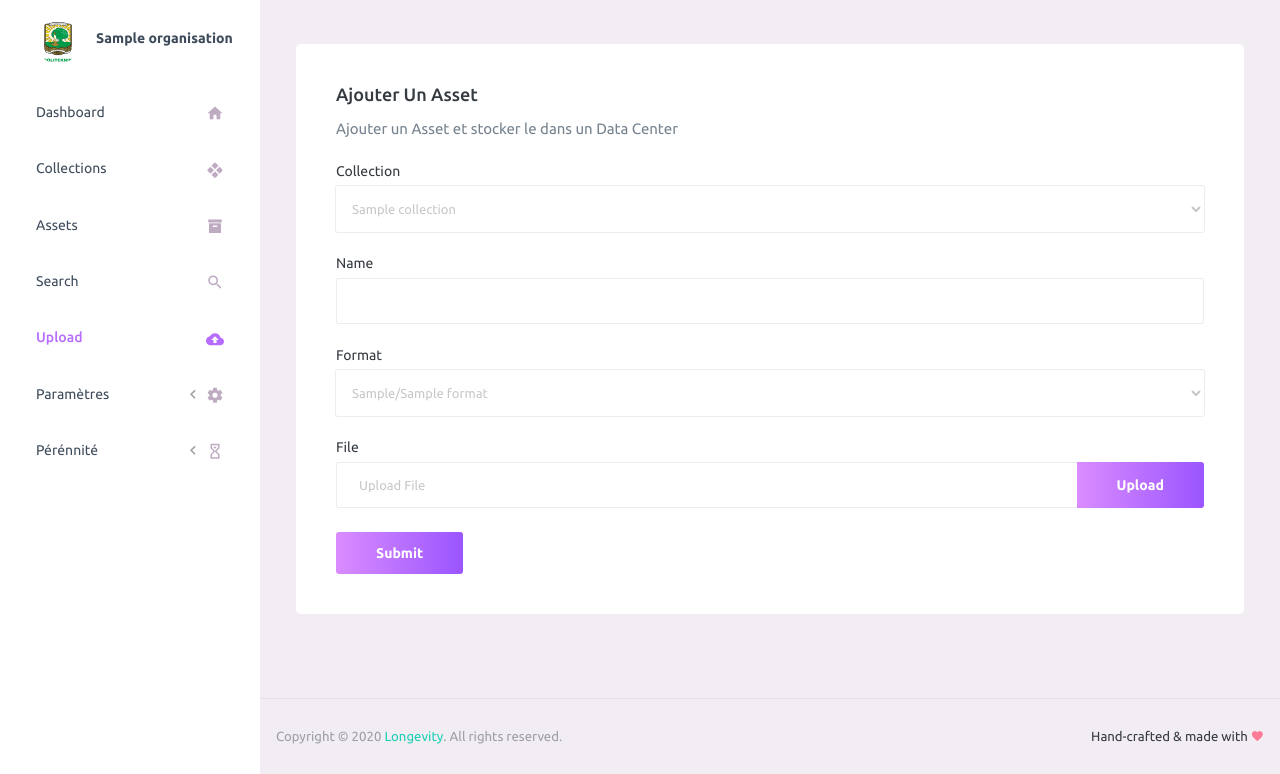
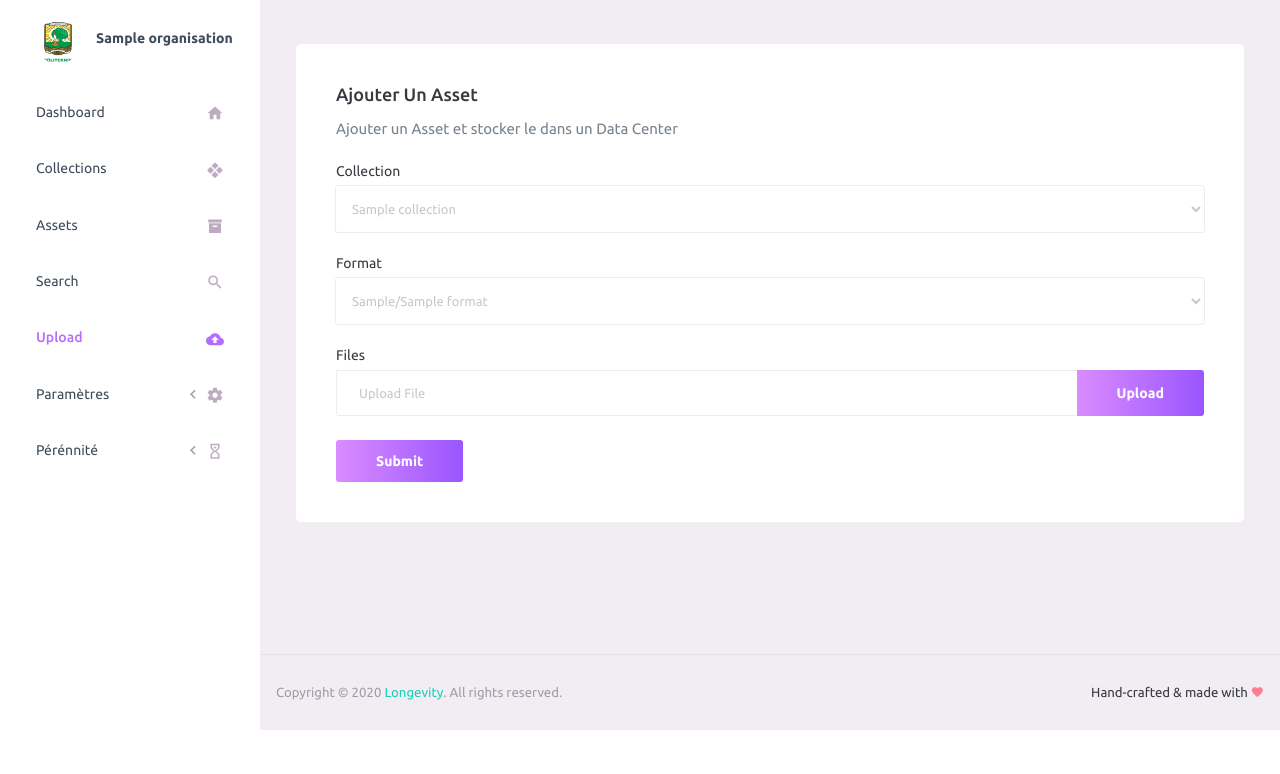
Before and after one commit to hhourani27/longevity, a Flask app: page /upload in a window 1280 px wide. Shown: the part 70-844 px from the top of the page. After the commit the page ends 800 px from the top, so only its background shows below. Run offline with Flask 2, Linux system fonts and the light colour scheme; a user stored in the database is signed in; tables that the repository leaves empty hold one stand-in row (values such as "Sample post"); some libraries are stand-ins or nearby versions.

Commit message:
multi-file upload, tiff support

```diff
--- a/app/forms/forms.py
+++ b/app/forms/forms.py
@@ -1,6 +1,6 @@
 from flask_wtf import FlaskForm
 from flask_wtf.file import FileField, FileRequired
-from wtforms import StringField, PasswordField, BooleanField, SubmitField, FileField, SelectField
+from wtforms import StringField, PasswordField, BooleanField, SubmitField, FileField, SelectField, MultipleFileField
 from wtforms.validators import DataRequired
 
 class LoginForm(FlaskForm) :
@@ -11,9 +11,8 @@ class LoginForm(FlaskForm) :
 
 class AssetUploadForm(FlaskForm) :
     collection = SelectField('Collection', choices=[], coerce=int, validators=[DataRequired()])
-    name = StringField('Name', validators=[DataRequired()])
     format = SelectField('Format', choices=[], coerce=int, validators=[DataRequired()])
-    file = FileField(validators=[FileRequired()])
+    files = MultipleFileField()
     submit = SubmitField('Submit')
 
 
--- a/app/models/format.py
+++ b/app/models/format.py
@@ -6,6 +6,7 @@ class Format(db.Model):
     media = db.Column(db.String(50), nullable=False)
     name = db.Column(db.String(50), nullable=False)
     version = db.Column(db.String(50))
+    extension = db.Column(db.String(50), nullable=False)
 
     assets = db.relationship('DigitalAsset', backref='format', lazy='dynamic')
 
--- a/app/routes/routes.py
+++ b/app/routes/routes.py
@@ -114,17 +114,28 @@ def collection(id) :
 def asset_info(id):
     form = AssetGetForm()
     if id is not None :
-        # Get asset
+        # (1) Get asset
         asset = DigitalAsset.query.filter_by(id=id, organisation_id=current_user.organisation_id).first()
 
         # If no asset of this id exists in this organisation
         if asset is None :
             return render_template('asset.html', title='Asset', form=form, asset=asset, searched_id=id)
 
-        # Get storage location
+        # (2) Choose viewer
+        if asset.format.media == 'image':
+            if asset.format.name in ['jpeg','png']:
+                viewer = 'IMG_HTML'
+            else :
+                viewer = 'IMG_PLACEHOLDER'
+        elif asset.format.media == 'audio':
+            viewer = 'AUDIO_HOWLER'
+        else:
+            viewer = 'FILE_PLACEHOLDER'
+
+        # (3) Get storage locations
         storage_locations = [asl.data_storage_location for asl in asset.storage_locations]
 
-        # Get asset history
+        # (4) Get asset history
         asset_history = asset.asset_history.all()
         storage_history = asset.storage_history.all()
         history_list = asset_history + storage_history
@@ -138,7 +149,7 @@ def asset_info(id):
         # Pre-fill search bar
         form.id.data = id
 
-        return render_template('asset.html', title='Asset', form=form, asset=asset, storage_locations=storage_locations, history_table=history_table, searched_id=id)
+        return render_template('asset.html', title='Asset', form=form, asset=asset, viewer=viewer, storage_locations=storage_locations, history_table=history_table, searched_id=id)
     else:
         return render_template('asset.html', title='Asset', form=form)
 
@@ -166,18 +177,26 @@ def upload():
     form.format.choices = [(f.id,f.display_name()) for f in FormatService.get_all()]
 
     if form.validate_on_submit():
-        filename = secure_filename(form.file.data.filename)
-        digital_asset = DigitalAsset(name=form.name.data, format_id=form.format.data, filename=filename, organisation_id=current_user.organisation_id, collection_id=form.collection.data)
+        print('ICI2')
+        print(len(form.files.data))
 
-        # Get file data and save it to byte array
-        data = form.file.data.read()
-        form.file.data.close()
+        for file in form.files.data:
+            filename = secure_filename(file.filename)
+            digital_asset = DigitalAsset(name=filename, format_id=form.format.data, filename=filename, organisation_id=current_user.organisation_id, collection_id=form.collection.data)
 
-        # Create and store data
-        AssetService.add_and_store(digital_asset,data)
+            # Get file data and save it to byte array
+            data = file.read()
+            file.close()
+
+            # Create and store data
+            AssetService.add_and_store(digital_asset,data)
 
         return redirect(url_for('asset_info') + '/' + str(digital_asset.id))
 
+    else :
+        for fieldName, errorMessages in form.errors.items():
+            for err in errorMessages:
+                flash('{}: {}'.format(fieldName,err))
 
     return render_template('upload.html', title='Upload asset', form=form)
 
--- a/app/services/storage.py
+++ b/app/services/storage.py
@@ -173,10 +173,7 @@ class LocalFileStorageManager(StorageManager) :
         if not data_storage_path.exists():
             data_storage_path.mkdir()
 
-        filename = digital_asset.filename
-        file_storage_name = str(digital_asset.id)
-        if '.' in filename:
-            file_storage_name += filename[filename.find('.'):]
+        file_storage_name = str(digital_asset.id) + '.' + digital_asset.format.extension
 
         file_path = data_storage_path.joinpath(file_storage_name)
         file_path.write_bytes(data)
--- a/app/static/css/longevity.css
+++ b/app/static/css/longevity.css
@@ -10,3 +10,7 @@ img.center {
 img.img-link {
 	cursor: pointer;
 }
+
+p.center {
+    text-align: center;
+}
--- a/app/templates/upload.html
+++ b/app/templates/upload.html
@@ -14,16 +14,12 @@
             {{ form.collection(class="form-control") }}
           </div>
           <div class="form-group">
-            {{ form.name.label }}
-            {{ form.name(class="form-control") }}
-          </div>
-          <div class="form-group">
             {{ form.format.label }}
             {{ form.format(class="form-control") }}
           </div>
           <div class="form-group">
-          {{ form.file.label }}
-          {{ form.file(class="file-upload-default")}}
+          {{ form.files.label }}
+          {{ form.files(class="file-upload-default")}}
           <div class="input-group col-xs-12">
             <input type="text" class="form-control file-upload-info" disabled placeholder="Upload File">
             <span class="input-group-append">
```
Also changed, not shown: app/templates/asset.html (+6 -3 lines), data/db/init_db.sql (+5 -5 lines), migrations/versions/bda592ff7efe_.py (renamed from migrations/versions/e0e8e7232614_.py, +5 -3 lines), migrations/versions/f18ff36bd342_.py (deleted, +0 -28 lines), app/static/images/formats/tiff.svg (added).
